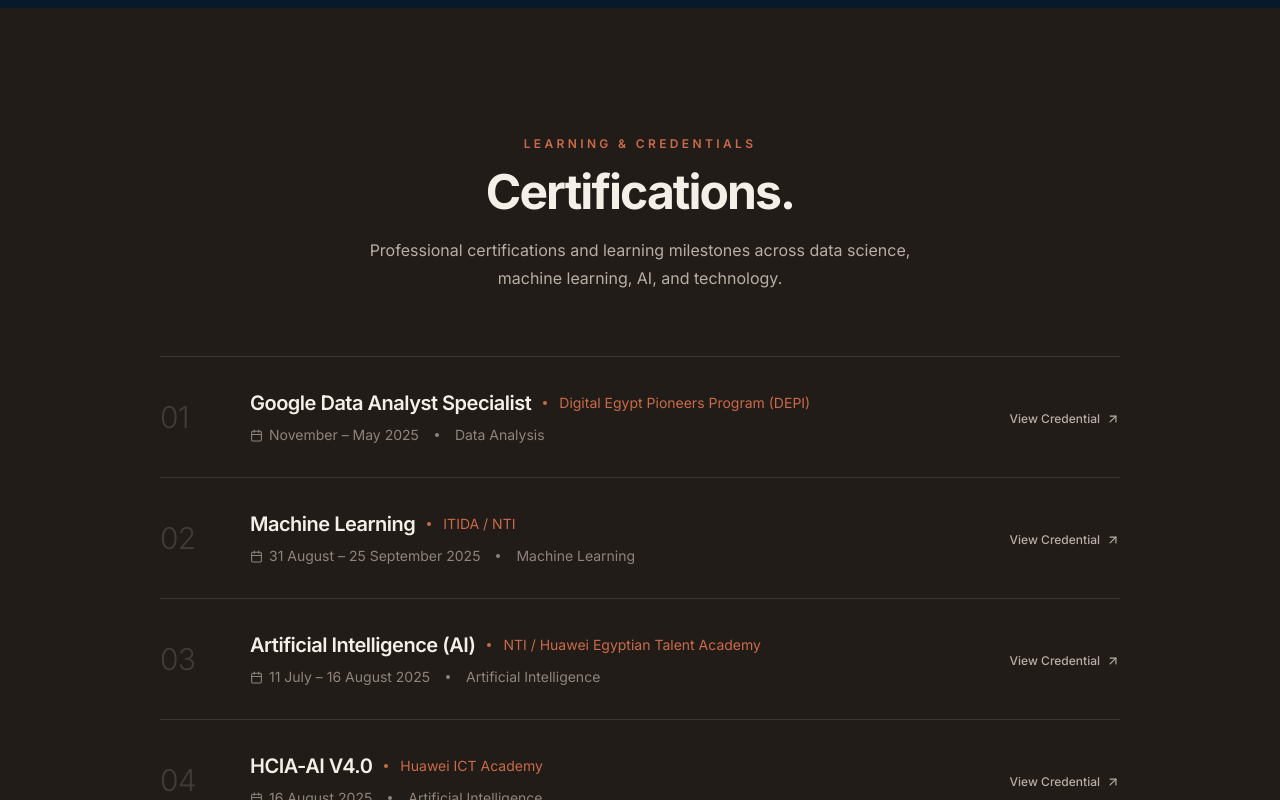
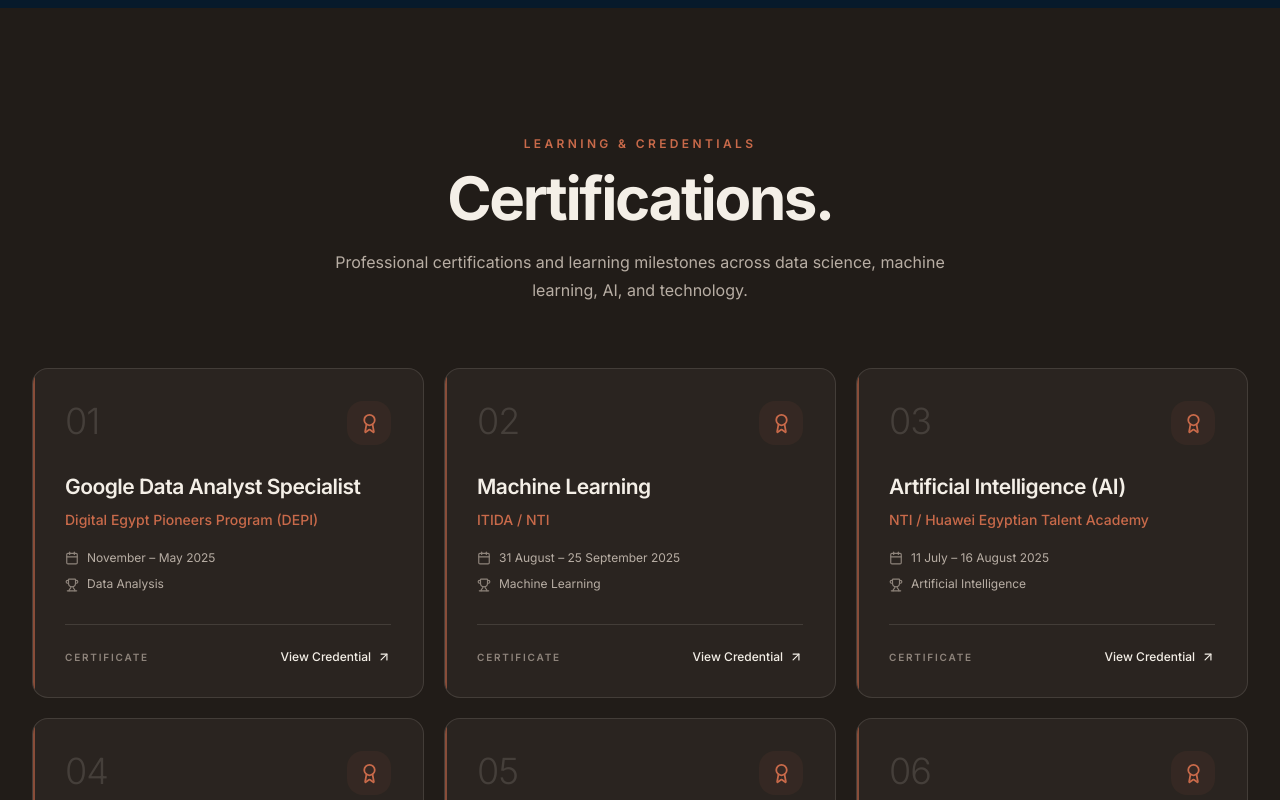
Before and after one commit to DohaAbdelrahman/Doha, a Next.js app: page / in a window 1280 px wide. Shown: the part 8220-9020 px from the top of the page. Built offline with nearby package versions, Linux system fonts and the light colour scheme.

Commit message:
update certificate

```diff
--- a/src/sections/CertificationsSection.tsx
+++ b/src/sections/CertificationsSection.tsx
@@ -1,12 +1,21 @@
 "use client";
 
 import { motion } from "framer-motion";
-import { ArrowUpRight, Calendar, Award } from "lucide-react";
+import {
+  Award,
+  ArrowUpRight,
+  Calendar,
+  Clock3,
+  Trophy,
+} from "lucide-react";
 
 import ScrollReveal from "@/components/portfolio/ScrollReveal";
 import { certifications } from "@/data/portfolio";
 
 const COLORS = {
+  background: "#211C18",
+  surface: "#2A2420",
+  surfaceHover: "#302923",
   text: "#F4EFE7",
   secondary: "#B8AEA4",
   muted: "#8E847B",
@@ -20,125 +29,297 @@ export default function CertificationsSection() {
       id="certifications"
       className="bg-[#211C18] py-24 sm:py-32"
     >
-      <div className="mx-auto max-w-5xl px-6 sm:px-8">
+      <div className="mx-auto max-w-7xl px-6 sm:px-8">
 
-        {/* Header */}
+        {/* ================= HEADER ================= */}
+
         <ScrollReveal className="mb-16 text-center">
           <p
-            className="mb-4 text-xs font-semibold uppercase tracking-[0.28em]"
-            style={{ color: COLORS.accent }}
+            className="
+              mb-4
+              text-xs
+              font-semibold
+              uppercase
+              tracking-[0.28em]
+            "
+            style={{
+              color: COLORS.accent,
+            }}
           >
             Learning & Credentials
           </p>
 
           <h2
-            className="text-4xl font-bold tracking-[-0.04em] sm:text-5xl"
-            style={{ color: COLORS.text }}
+            className="
+              text-4xl
+              font-bold
+              tracking-[-0.04em]
+              sm:text-5xl
+              md:text-6xl
+            "
+            style={{
+              color: COLORS.text,
+            }}
           >
             Certifications.
           </h2>
 
           <p
-            className="mx-auto mt-5 max-w-xl text-sm leading-7 sm:text-base"
-            style={{ color: COLORS.secondary }}
+            className="
+              mx-auto
+              mt-5
+              max-w-2xl
+              text-sm
+              leading-7
+              sm:text-base
+            "
+            style={{
+              color: COLORS.secondary,
+            }}
           >
             Professional certifications and learning milestones
             across data science, machine learning, AI, and technology.
           </p>
         </ScrollReveal>
 
-        {/* Certifications List */}
-        <div>
+        {/* ================= CERTIFICATIONS ================= */}
+
+        <div
+          className="
+            grid
+            grid-cols-1
+            gap-5
+            md:grid-cols-2
+            xl:grid-cols-3
+          "
+        >
           {certifications.map((cert, index) => (
             <motion.article
               key={`${cert.title}-${index}`}
-              initial={{ opacity: 0, y: 18 }}
-              whileInView={{ opacity: 1, y: 0 }}
+              initial={{
+                opacity: 0,
+                y: 25,
+              }}
+              whileInView={{
+                opacity: 1,
+                y: 0,
+              }}
               viewport={{
                 once: true,
-                margin: "-60px",
+                margin: "-70px",
               }}
               transition={{
                 duration: 0.45,
-                delay: index * 0.04,
+                delay: index * 0.05,
               }}
-              className="group border-t py-7 sm:py-8"
+              className="
+                group
+                relative
+                flex
+                min-h-[330px]
+                flex-col
+                overflow-hidden
+                rounded-2xl
+                border
+                p-7
+                transition-all
+                duration-300
+                sm:p-8
+              "
               style={{
+                backgroundColor: COLORS.surface,
                 borderColor: COLORS.border,
               }}
-            >
-              <div className="grid gap-5 sm:grid-cols-[70px_1fr_auto] sm:items-center">
+              onMouseEnter={(e) => {
+                e.currentTarget.style.backgroundColor =
+                  COLORS.surfaceHover;
 
-                {/* Number */}
-                <div>
-                  <span
-                    className="text-3xl font-light tracking-tight"
-                    style={{
-                      color: `${COLORS.text}28`,
+                e.currentTarget.style.borderColor =
+                  `${COLORS.accent}50`;
+
+                e.currentTarget.style.transform =
+                  "translateY(-5px)";
+              }}
+              onMouseLeave={(e) => {
+                e.currentTarget.style.backgroundColor =
+                  COLORS.surface;
+
+                e.currentTarget.style.borderColor =
+                  COLORS.border;
+
+                e.currentTarget.style.transform =
+                  "translateY(0)";
               }}
             >
-                    {String(index + 1).padStart(2, "0")}
-                  </span>
-                </div>
 
-                {/* Main Information */}
-                <div className="min-w-0">
+              {/* Accent Line */}
 
-                  <div className="flex flex-wrap items-center gap-x-3 gap-y-1">
-                    <h3
-                      className="text-lg font-semibold tracking-tight sm:text-xl"
-                      style={{ color: COLORS.text }}
-                    >
-                      {cert.title}
-                    </h3>
-
-                    <span
-                      className="hidden h-1 w-1 rounded-full sm:block"
+              <div
+                className="
+                  absolute
+                  left-0
+                  top-0
+                  h-full
+                  w-[2px]
+                  opacity-60
+                  transition-opacity
+                  duration-300
+                  group-hover:opacity-100
+                "
                 style={{
                   backgroundColor: COLORS.accent,
                 }}
               />
 
+              {/* ================= TOP ================= */}
+
+              <div className="flex items-start justify-between">
+
                 <span
-                      className="text-xs sm:text-sm"
+                  className="
+                    text-4xl
+                    font-light
+                    tracking-tight
+                  "
+                  style={{
+                    color: `${COLORS.text}22`,
+                  }}
+                >
+                  {String(index + 1).padStart(2, "0")}
+                </span>
+
+                <div
+                  className="
+                    flex
+                    h-11
+                    w-11
+                    items-center
+                    justify-center
+                    rounded-xl
+                  "
+                  style={{
+                    backgroundColor: `${COLORS.accent}12`,
+                    color: COLORS.accent,
+                  }}
+                >
+                  <Award size={21} />
+                </div>
+
+              </div>
+
+              {/* ================= TITLE ================= */}
+
+              <div className="mt-7">
+
+                <h3
+                  className="
+                    text-xl
+                    font-semibold
+                    leading-snug
+                    tracking-tight
+                    sm:text-[21px]
+                  "
+                  style={{
+                    color: COLORS.text,
+                  }}
+                >
+                  {cert.title}
+                </h3>
+
+                <p
+                  className="
+                    mt-2
+                    text-sm
+                    font-medium
+                  "
                   style={{
                     color: COLORS.accent,
                   }}
                 >
                   {cert.organization}
+                </p>
+
+              </div>
+
+              {/* ================= DETAILS ================= */}
+
+              <div
+                className="
+                  mt-5
+                  space-y-2.5
+                  text-xs
+                "
+                style={{
+                  color: COLORS.secondary,
+                }}
+              >
+
+                {/* Date */}
+
+                <div className="flex items-center gap-2">
+                  <Calendar
+                    size={14}
+                    style={{
+                      color: COLORS.muted,
+                    }}
+                  />
+
+                  <span>
+                    {cert.date}
                   </span>
                 </div>
 
-                  <div
-                    className="mt-2 flex flex-wrap items-center gap-x-4 gap-y-2 text-xs sm:text-sm"
+                {/* Skills */}
+
+                {cert.skills?.length > 0 && (
+                  <div className="flex items-start gap-2">
+                    <Trophy
+                      size={14}
+                      className="mt-0.5 shrink-0"
                       style={{
                         color: COLORS.muted,
-                    }}
-                  >
-                    <span className="inline-flex items-center gap-1.5">
-                      <Calendar size={13} />
-                      {cert.date}
-                    </span>
-
-                    {cert.skills?.length > 0 && (
-                      <>
-                        <span
-                          className="hidden h-1 w-1 rounded-full sm:block"
-                          style={{
-                            backgroundColor: COLORS.muted,
                       }}
                     />
 
                     <span>
                       {cert.skills.join(" · ")}
                     </span>
-                      </>
+                  </div>
                 )}
-                  </div>
+
               </div>
 
-                {/* Credential */}
-                <div>
+              {/* ================= SPACER ================= */}
+
+              <div className="flex-1" />
+
+              {/* ================= DIVIDER ================= */}
+
+              <div
+                className="my-6 h-px"
+                style={{
+                  backgroundColor: COLORS.border,
+                }}
+              />
+
+              {/* ================= CREDENTIAL ================= */}
+
+              <div className="flex items-center justify-between">
+
+                <span
+                  className="
+                    text-[10px]
+                    font-semibold
+                    uppercase
+                    tracking-[0.18em]
+                  "
+                  style={{
+                    color: COLORS.muted,
+                  }}
+                >
+                  Certificate
+                </span>
+
                 {cert.credentialUrl &&
                 cert.credentialUrl !== "#" ? (
                   <a
@@ -156,10 +337,11 @@ export default function CertificationsSection() {
                       group-hover:translate-x-1
                     "
                     style={{
-                        color: COLORS.secondary,
+                      color: COLORS.text,
                     }}
                   >
                     View Credential
+
                     <ArrowUpRight size={14} />
                   </a>
                 ) : (
@@ -172,37 +354,59 @@ export default function CertificationsSection() {
                     Credential unavailable
                   </span>
                 )}
+
               </div>
-              </div>
+
             </motion.article>
           ))}
+        </div>
 
-          {/* Bottom border */}
+        {/* ================= FOOTER ================= */}
+
+        <ScrollReveal className="mt-8">
+
           <div
-            className="border-t"
+            className="
+              flex
+              items-center
+              justify-between
+              border-t
+              pt-6
+            "
             style={{
               borderColor: COLORS.border,
             }}
-          />
-        </div>
+          >
 
-        {/* Footer Count */}
-        <ScrollReveal className="mt-6 flex items-center justify-between">
             <span
               className="text-xs"
-            style={{ color: COLORS.muted }}
+              style={{
+                color: COLORS.muted,
+              }}
             >
               {certifications.length} Certifications
             </span>
 
             <div
-            className="flex items-center gap-2 text-xs"
-            style={{ color: COLORS.muted }}
+              className="
+                hidden
+                items-center
+                gap-2
+                text-xs
+                sm:flex
+              "
+              style={{
+                color: COLORS.muted,
+              }}
             >
-            <Award size={13} />
+              <Clock3 size={13} />
               Continuous Learning
             </div>
+
+          </div>
+
         </ScrollReveal>
+
       </div>
     </section>
   );
```
Lines whose indentation alone changed are shown as unchanged.
